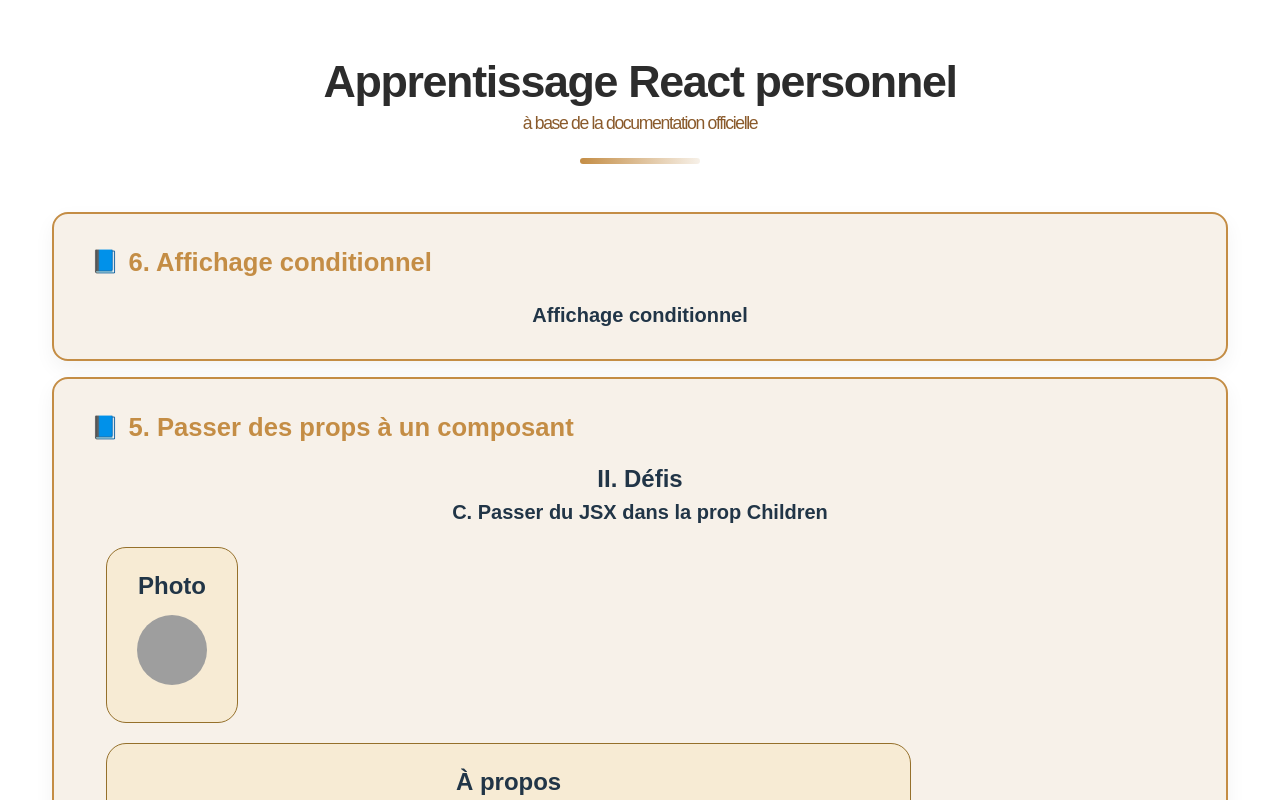
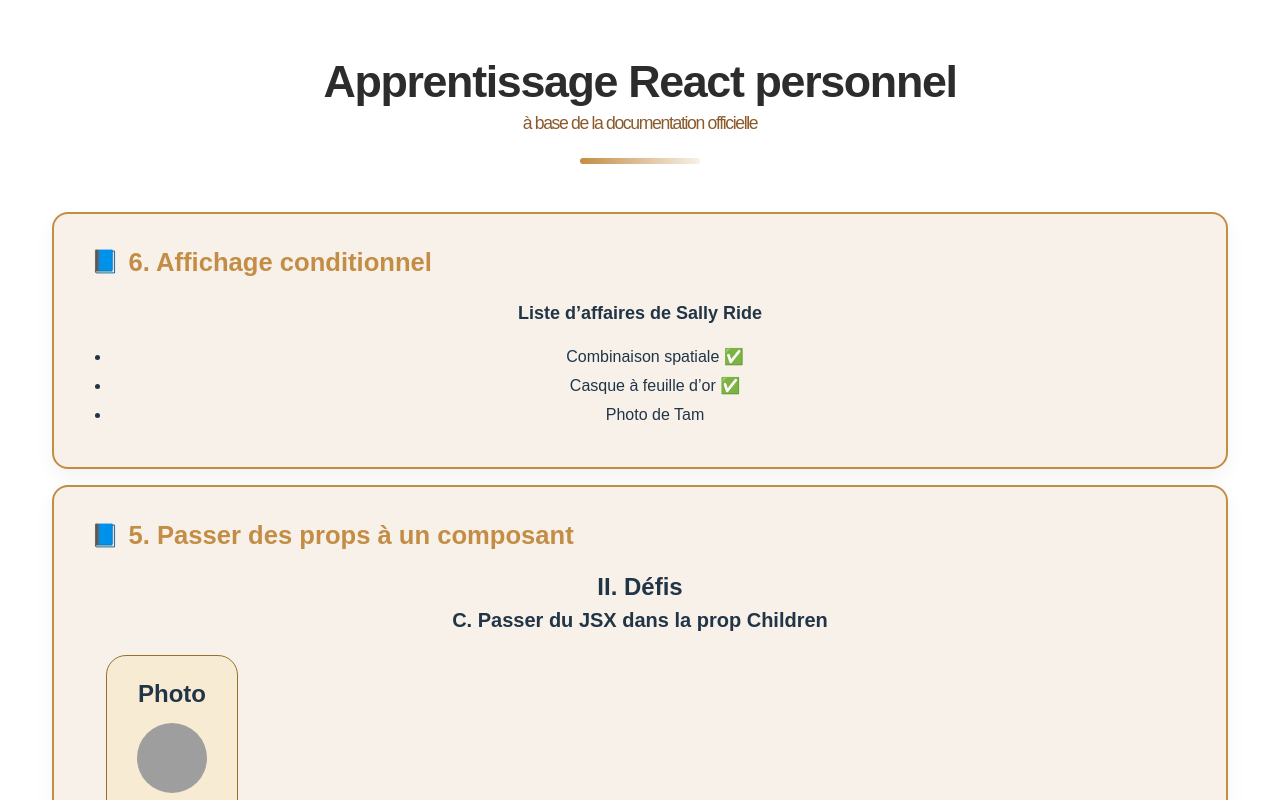
Before and after one commit to Patience-Kori1/auto-traning-react, a React (Vite) app: page / in a window 1280 px wide. Shown: the top 800 px of the page. Built offline with nearby package versions, Linux system fonts and the light colour scheme; grey boxes are pictures that could not be loaded.

Commit message:
feat(affichage-conditionnel): implémentation du rendu conditionnel avec if/else - Création du composant Item avec props name et isPacked - Implémentation d’une condition if/else pour afficher un indicateur visuel (✅) - Intégration du composant dans Affichage_Conditionnel avec différents cas

```diff
--- a/src/App.css
+++ b/src/App.css
@@ -66,6 +66,16 @@
   content: "📘";
   font-size: 1.4rem;
 }
+
+ul {
+  padding-inline-start: 20px;
+  /* background-color: #81cb87; */
+}
+
+li {
+  padding-inline-start: 20px;
+  /* background-color: #8a5a2b; */
+}
 /* .logo {
   height: 6em;
   padding: 1.5em;
--- a/src/components/2_Describing_UI/6_Affichage_Conditionnel.jsx
+++ b/src/components/2_Describing_UI/6_Affichage_Conditionnel.jsx
@@ -1,7 +1,31 @@
+import "../../App.css"
+function Item({ name, isPacked }) {
+    if (isPacked) {
+        return <li className="item">{name} ✅</li>;
+    }
+    return <li className="item">{name}</li>;
+}
+
 export default function Affichage_Conditionnel() {
     return(
         <div>
-            <h2>Affichage conditionnel</h2>
+            <section>
+                <h3>Liste d’affaires de Sally Ride</h3>
+                <ul>
+                    <Item
+                        isPacked={true}
+                        name="Combinaison spatiale"
+                    />
+                    <Item
+                        isPacked={true}
+                        name="Casque à feuille d’or"
+                    />
+                    <Item
+                        isPacked={false}
+                        name="Photo de Tam"
+                    />
+                </ul>
+            </section>
         </div>
     )
 }
```
